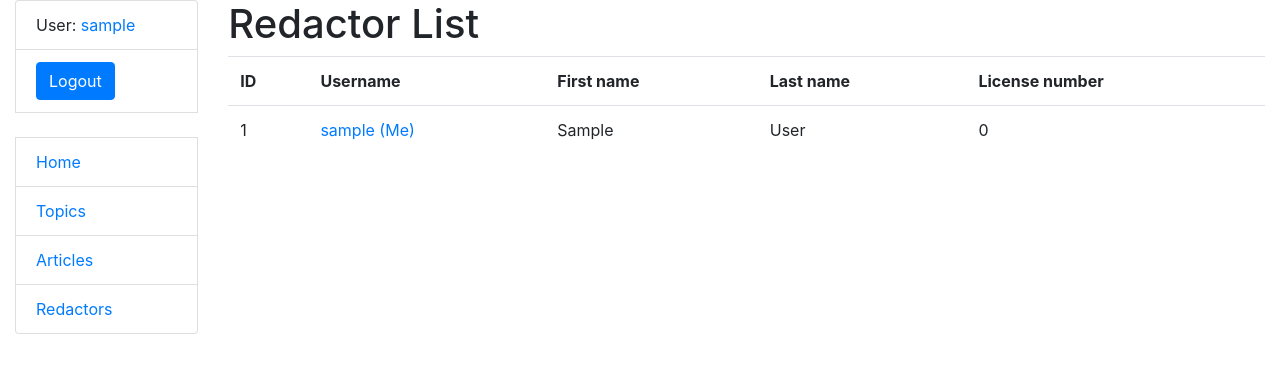
After one commit to IjdmLoverI/newspaper-agency, a Django app: page /redactors/ in a window 1280 px wide. The commit adds this page. Shown: the top 373 px of the page. Run offline with Django 5.2, Linux system fonts and the light colour scheme; the visitor is signed in with stand-in values (Sample User, id 1); data comes from the database, SQL or seed files in the repository.

Commit message:
add redactor_list.html and RedactorListView

```diff
--- a/agency/urls.py
+++ b/agency/urls.py
@@ -2,12 +2,14 @@ from django.urls import path
 
 from agency.views import (
     index,
-    TopicListView
+    TopicListView,
+    RedactorListView
 )
 
 urlpatterns = [
     path("", index, name="index"),
-    path("topics/", TopicListView.as_view(), name="topic-list")
+    path("topics/", TopicListView.as_view(), name="topic-list"),
+    path("redactors/", RedactorListView.as_view(), name="redactor-list")
 ]
 
 app_name = "agency"
--- a/agency/views.py
+++ b/agency/views.py
@@ -24,3 +24,8 @@ def index(request):
 class TopicListView(LoginRequiredMixin, generic.ListView):
     model = Topic
     paginate_by = 10
+
+
+class RedactorListView(LoginRequiredMixin, generic.ListView):
+    model = Redactor
+    paginate_by = 10
--- /dev/null
+++ b/templates/agency/redactor_list.html
@@ -0,0 +1,28 @@
+{% extends "base.html" %}
+
+{% block content %}
+    <h1>Redactor List</h1>
+
+    {% if redactor_list %}
+    <table class="table">
+      <tr>
+        <th>ID</th>
+        <th>Username</th>
+        <th>First name</th>
+        <th>Last name</th>
+        <th>License number</th>
+      </tr>
+    {% for redactor in redactor_list %}
+      <tr>
+        <td>{{ redactor.id }}</td>
+        <td><a href="{{ redactor.get_absolute_url }}">{{ redactor.username }} {% if user == redactor %} (Me){% endif %}</a></td>
+        <td>{{ redactor.first_name }}</td>
+        <td>{{ redactor.last_name }}</td>
+        <td>{{ redactor.years_of_experience }}</td>
+      </tr>
+    {% endfor %}
+    </table>
+    {% else %}
+      <p>There are no drivers in the service.</p>
+    {% endif %}
+{% endblock %}
--- a/templates/includes/sidebar.html
+++ b/templates/includes/sidebar.html
@@ -16,6 +16,6 @@
 
   <li class="list-group-item"><a href="{% url 'agency:index' %}">Home</a></li>
   <li class="list-group-item"><a href="{% url 'agency:topic-list' %}">Topics</a></li>
-  <li class="list-group-item"><a href="#">----</a></li>
-  <li class="list-group-item"><a href="#">----</a></li>
+  <li class="list-group-item"><a href="#">Articles</a></li>
+  <li class="list-group-item"><a href="{% url 'agency:redactor-list' %}">Redactors</a></li>
 </ul>
```
